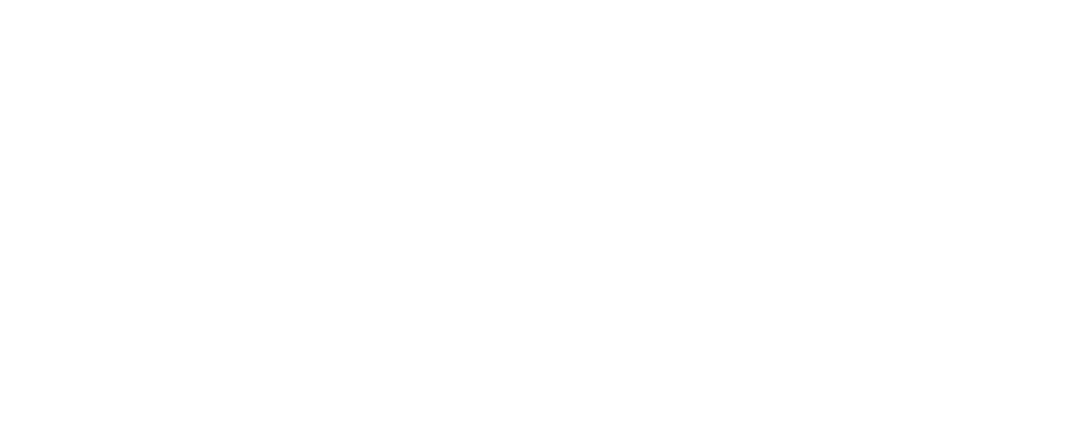
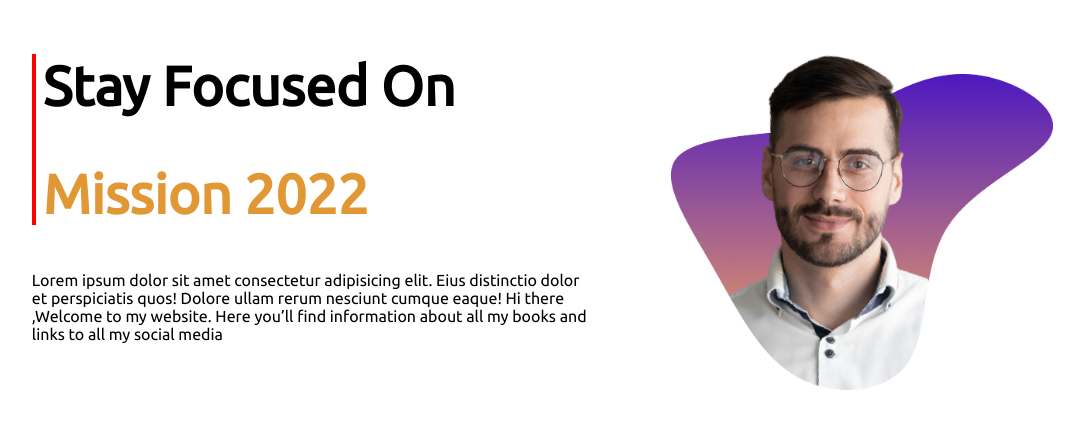
Before and after one commit to tushar-akon/portfolio, a plain HTML site: page index.html in a window 1280 px wide. Shown: the whole page, without its empty margins (52-1136 px from the left). Drawn offline with Linux system fonts and the light colour scheme.

Commit message:
header-part added

```diff
--- a/css/style.css
+++ b/css/style.css
@@ -0,0 +1,27 @@
+body{
+    font-family: 'Poppins', sans-serif;
+    font-family: 'Ubuntu', sans-serif;
+}
+h1{
+    font-size: 55px;
+    position: relative;
+    font-weight: 800;
+}
+.line{
+    border-left: 4px solid red;
+    display: block;
+    padding-left: 7px;
+ }
+.color{
+color: rgb(226, 151, 53);
+}
+section{
+display: flex;
+}
+.width{
+width: 50%;
+padding-left: 6%;
+}
+.width img{
+    width: 70%;
+}
--- a/index.html
+++ b/index.html
@@ -1,13 +1,38 @@
 <!DOCTYPE html>
 <html lang="en">
+
 <head>
     <meta charset="UTF-8">
     <meta http-equiv="X-UA-Compatible" content="IE=edge">
     <meta name="viewport" content="width=device-width, initial-scale=1.0">
+    <title>first-website</title>
+    <link rel="preconnect" href="https://fonts.googleapis.com">
+    <link rel="preconnect" href="https://fonts.gstatic.com" crossorigin>
+    <link href="https://fonts.googleapis.com/css2?family=Poppins&family=Ubuntu&display=swap" rel="stylesheet">
     <link rel="stylesheet" href="css/style.css">
-    <title>first-website</title>
 </head>
+
 <body>
+    <section>
+        <div class="width">
+            <div class="line">
+                <h1>Stay Focused On</h1>
+                <h1 class="color">Mission 2022</h1>
+            </div>
+            <p>Lorem ipsum dolor sit amet consectetur
+                adipisicing
+                elit. Eius distinctio dolor et perspiciatis quos!
+                Dolore ullam rerum nesciunt cumque eaque!
+                Hi there ,Welcome to my website. Here you’ll find information about all my books and links to all my
+                social
+                media
+            </p>
 
+        </div>
+        <div class="width">
+            <img src="images/person/person-5.png" alt="">
+        </div>
+    </section>
 </body>
+
 </html>
```
